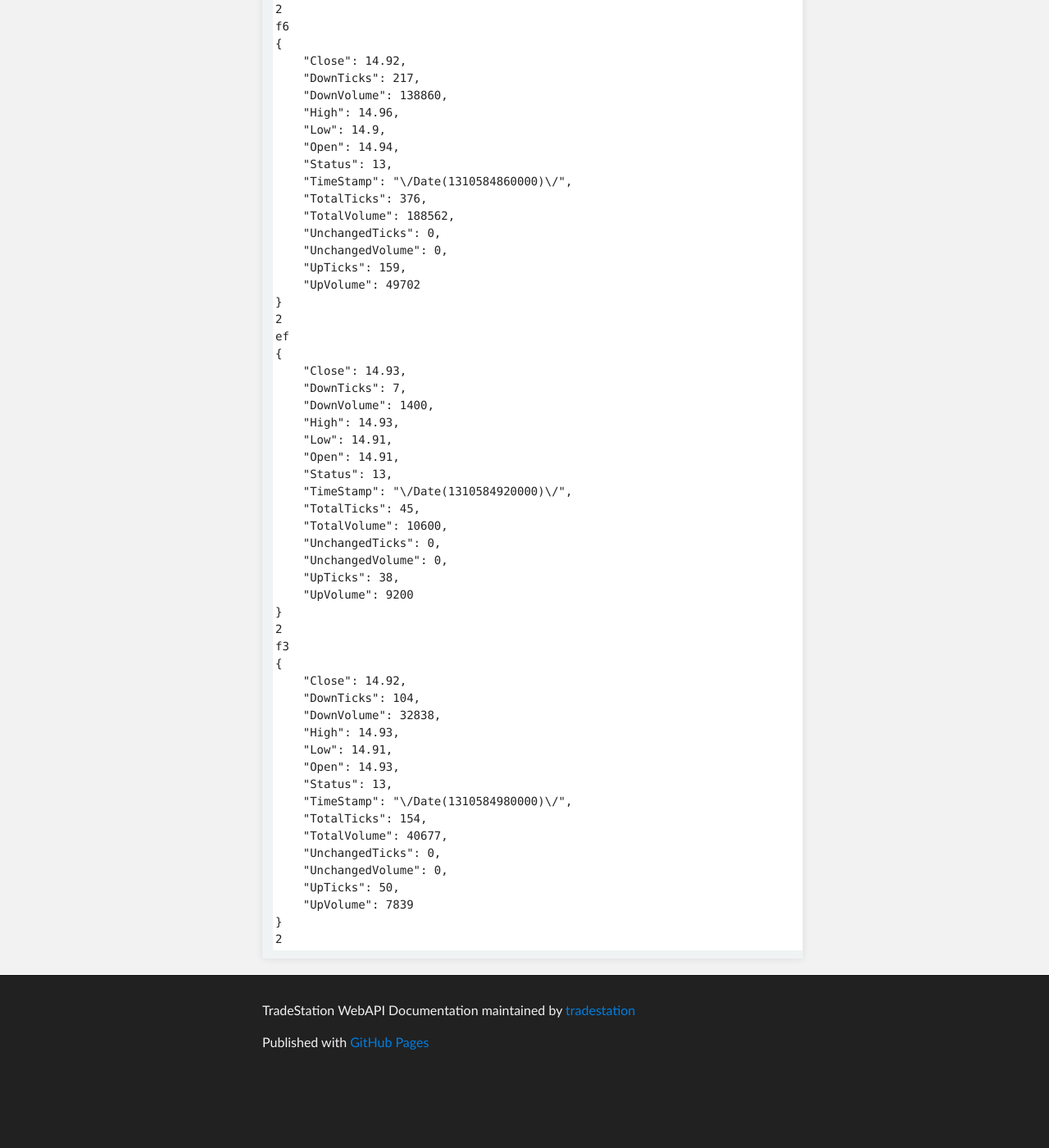
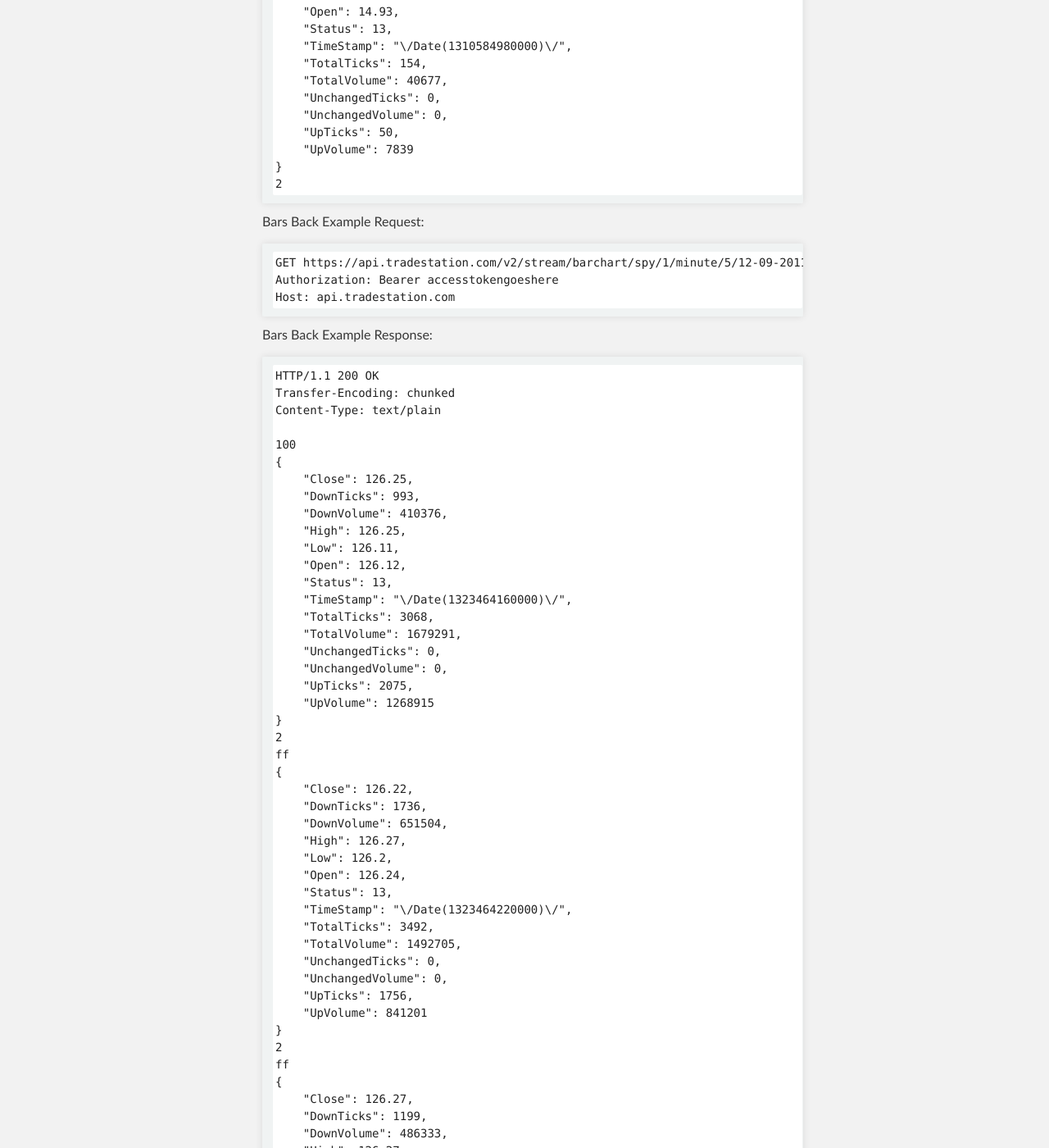
Before and after one commit to tradestation/webapi-docs, a Jekyll site: the page built from en/stream/barchart.md, in a window 1280 px wide and 1400 px high, scrolled down 5185 px. Shown: the whole window at 82% size. Built offline with Jekyll 4.4.1, drawn with Linux system fonts in a browser that asks for light colours; before the commit the page ends 6503 px from its top, so only the background shows below that; some of the changed text lies outside the part shown.

Commit message:
Adds more stream documentation

```diff
--- a/_includes/navbar-gen.html
+++ b/_includes/navbar-gen.html
@@ -1,10 +1,10 @@
 <!-- NAVBAR -->
-<nav>
+<nav style="float: left; background-color: #f2f2f2; border-top: 1px solid #111; padding: 20px;">
     <ul>
 {% assign usedCategories = '' %}
 {% for page in site.pages %}
     {% unless usedCategories contains page.category %}{% if page.category %}
-        <li style="color: red; text-transform: capitalize;">
+        <li style="text-transform: capitalize;">
         {% for doc in site.pages %}
             {% capture title %}{{ doc.title | upcase }}{% endcapture %}
             {% capture category %}{{ page.category | replace: '-', ' ' | upcase }}{% endcapture %}
--- a/en/stream/barchart.md
+++ b/en/stream/barchart.md
@@ -199,3 +199,109 @@ Example Response:
         "UpVolume": 7839
     }
     2
+
+Bars Back Example Request:
+
+    GET https://api.tradestation.com/v2/stream/barchart/spy/1/minute/5/12-09-2011?authorization=go HTTP/1.1
+    Authorization: Bearer accesstokengoeshere
+    Host: api.tradestation.com
+
+Bars Back Example Response:
+
+    HTTP/1.1 200 OK
+    Transfer-Encoding: chunked
+    Content-Type: text/plain
+
+    100
+	{
+	    "Close": 126.25,
+	    "DownTicks": 993,
+	    "DownVolume": 410376,
+	    "High": 126.25,
+	    "Low": 126.11,
+	    "Open": 126.12,
+	    "Status": 13,
+	    "TimeStamp": "\/Date(1323464160000)\/",
+	    "TotalTicks": 3068,
+	    "TotalVolume": 1679291,
+	    "UnchangedTicks": 0,
+	    "UnchangedVolume": 0,
+	    "UpTicks": 2075,
+	    "UpVolume": 1268915
+	}
+    2
+    ff
+    {
+        "Close": 126.22,
+        "DownTicks": 1736,
+        "DownVolume": 651504,
+        "High": 126.27,
+        "Low": 126.2,
+        "Open": 126.24,
+        "Status": 13,
+        "TimeStamp": "\/Date(1323464220000)\/",
+        "TotalTicks": 3492,
+        "TotalVolume": 1492705,
+        "UnchangedTicks": 0,
+        "UnchangedVolume": 0,
+        "UpTicks": 1756,
+        "UpVolume": 841201
+    }
+    2
+    ff
+    {
+        "Close": 126.27,
+        "DownTicks": 1199,
+        "DownVolume": 486333,
+        "High": 126.27,
+        "Low": 126.2,
+        "Open": 126.23,
+        "Status": 13,
+        "TimeStamp": "\/Date(1323464280000)\/",
+        "TotalTicks": 2754,
+        "TotalVolume": 1386424,
+        "UnchangedTicks": 0,
+        "UnchangedVolume": 0,
+        "UpTicks": 1555,
+        "UpVolume": 900091
+    }
+    2
+    100
+    {
+        "Close": 126.18,
+        "DownTicks": 1936,
+        "DownVolume": 891842,
+        "High": 126.27,
+        "Low": 126.16,
+        "Open": 126.27,
+        "Status": 13,
+        "TimeStamp": "\/Date(1323464340000)\/",
+        "TotalTicks": 3441,
+        "TotalVolume": 1540261,
+        "UnchangedTicks": 0,
+        "UnchangedVolume": 0,
+        "UpTicks": 1505,
+        "UpVolume": 648419
+    }
+    2
+    102
+    {
+        "Close": 126.02,
+        "DownTicks": 3000,
+        "DownVolume": 1862967,
+        "High": 126.18,
+        "Low": 125.99,
+        "Open": 126.17,
+        "Status": 29,
+        "TimeStamp": "\/Date(1323464400000)\/",
+        "TotalTicks": 5529,
+        "TotalVolume": 3183346,
+        "UnchangedTicks": 0,
+        "UnchangedVolume": 0,
+        "UpTicks": 2529,
+        "UpVolume": 1320379
+    }
+    2
+    3
+    END
+    0
```
Also changed, not shown: en/accounts.md (+1 -1 lines), en/stream/level2.md (+88 -0 lines), en/stream/tick-bars.md (+60 -0 lines).
